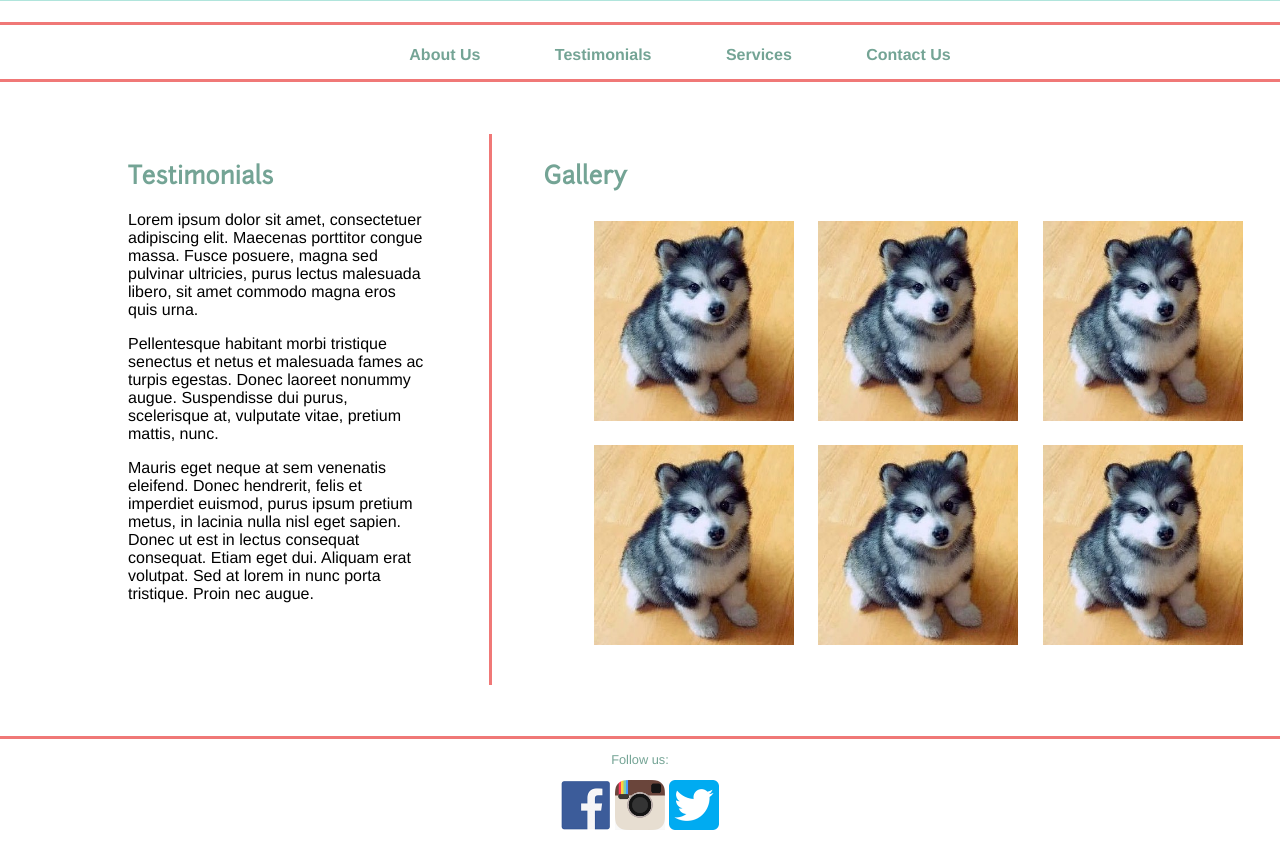
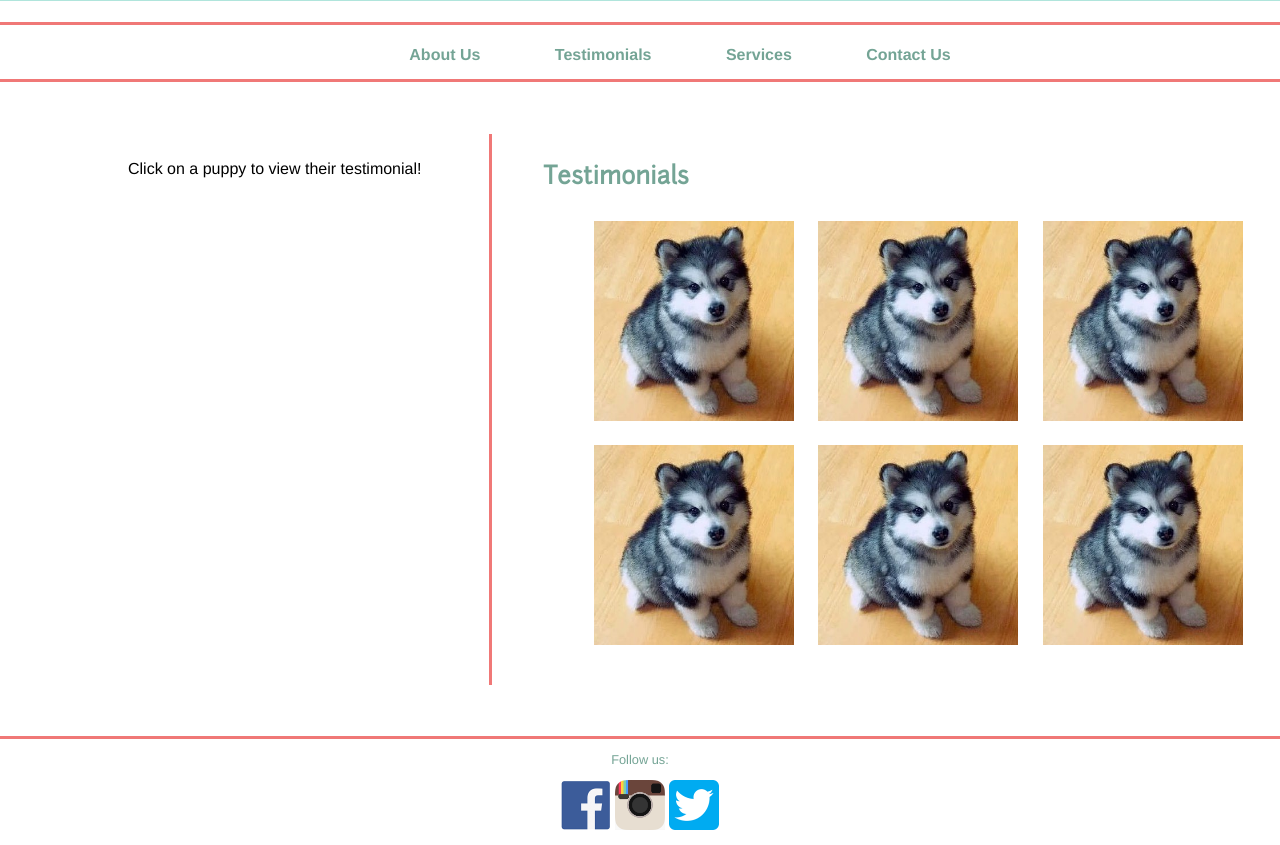
Before and after one commit to beruburu/Jojo, a PHP site: page /testimonials.html in a window 1280 px wide; the page is wider, and only the part inside the window is pictured. Shown: the part 306-1151 px from the top of that part. Run offline with PHP 8.4, Linux system fonts and the light colour scheme.

Commit message:
harmonized pages
headings mostly

```diff
--- a/Style/Base.css
+++ b/Style/Base.css
@@ -170,11 +170,6 @@ li a {
 li {
     list-style-type: none;
 }
-/*The Pricing heading.*/
-#price {
-    color: #f07877;
-    text-align: center;
-}
 table {
     padding-bottom: 10%;
     border-collapse: collapse;
@@ -184,10 +179,8 @@ table {
 th {
     border-bottom: 0px none #ffffff;
     border-right: 0px none #ffffff;
-    font-family: junction, sans-serif;
-    font-weight: bolder;
-    color: #74A495;
-    font-size: 1.35em;
+    color: #f07877;
+    font-size: 1.25em;
     text-align: center;
     padding: 0% 10%;
 }
@@ -228,7 +221,7 @@ form {
 legend{
     display:block;
     padding:5px;
-    color:#B0E5DC;
+    color:#f07877;;
 	font-weight:bold;
 	font-size:1.35em;
     background:#ffffff;
--- a/account.html
+++ b/account.html
@@ -57,7 +57,7 @@
 					<li><label>Dog Breed: </label></li>
 					<li><!--Dog's breed--></li>
 					<!--Additional dogs will appear underneath-->
-					<li><a href="accountEdit.html">Edit Account</a></li>
+					<a href="accountEdit.html">Edit Account</a>
 				</ul>
 			</div>
         </div>
--- a/booking.html
+++ b/booking.html
@@ -37,7 +37,7 @@
 
         <div id="content">
             <div id="leftcol">
-                <h2>Book your appointment today!</h2>
+                <p>Book your appointment today!</p>
                 <img src="images/placeholder.jpg" alt="add image here" width="250" height="250">
             </div>
             <div id="rightcol">
--- a/contactus.html
+++ b/contactus.html
@@ -42,7 +42,7 @@
                 and contact information are located under Contact Us.
                 -->
 
-                <h2>Contact Us</h2>
+                <p>Feel free to contact us!</p>
 
                 <ul>
 
@@ -79,7 +79,8 @@
 
             <div id="rightcol">
 
-                <h2>Location</h2>
+                <h2>Contact us</h2>
+				<h3>Location</h3>
                 <p>Google Maps</p>
 
             </div>
--- a/testimonials.html
+++ b/testimonials.html
@@ -38,25 +38,13 @@
 
 		<div id="content">
             <div id="leftcol">
-                <!--This is the section with testimonials.-->
-				<h2>Testimonials</h2>
-                <p>Lorem ipsum dolor sit amet, consectetuer adipiscing elit. Maecenas
-                   porttitor congue massa. Fusce posuere, magna sed pulvinar ultricies,
-                   purus lectus malesuada libero, sit amet commodo magna eros quis urna.
-                   </p>
-                   <p>Pellentesque habitant morbi tristique senectus et netus et malesuada fames ac
-                   turpis egestas. Donec laoreet nonummy augue. Suspendisse dui purus, scelerisque
-                   at, vulputate vitae, pretium mattis, nunc. </p>
-                   <p>Mauris eget neque at sem venenatis eleifend. Donec hendrerit, felis et
-                   imperdiet euismod, purus ipsum pretium metus, in lacinia nulla nisl eget sapien.
-                   Donec ut est in lectus consequat consequat.
-                   Etiam eget dui. Aliquam erat volutpat. Sed at lorem in nunc porta tristique. Proin nec augue.
-                </p>
+                <!--Testimonials will appear in this <p> tag using JavaScript-->
+				<p>Click on a puppy to view their testimonial!</p>
             </div>
 
 			<div id="rightcol">
-                <!--Gallery area containing the dog pictures-->
-				<h2>Gallery</h2>
+                <!--Gallery area that contains links to customer testimonials-->
+				<h2>Testimonials</h2>
                 <div id="gallery">
                 <ul>
                     <li><a href="#"><img src="images/placeholder.jpg" width="200" height="200" alt="Dog"></a>
```
Also changed, not shown: FAQs.html (+11 -11 lines), Pricing.html (+8 -7 lines).
